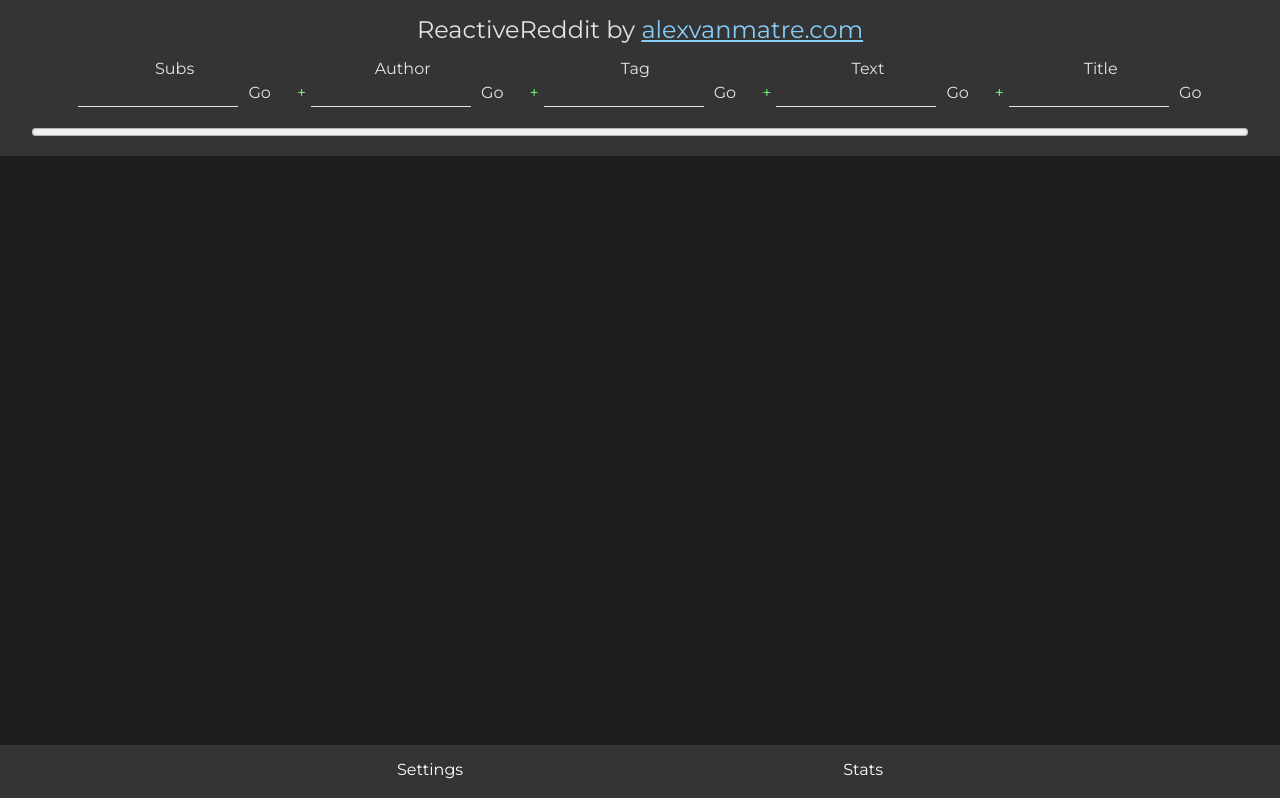
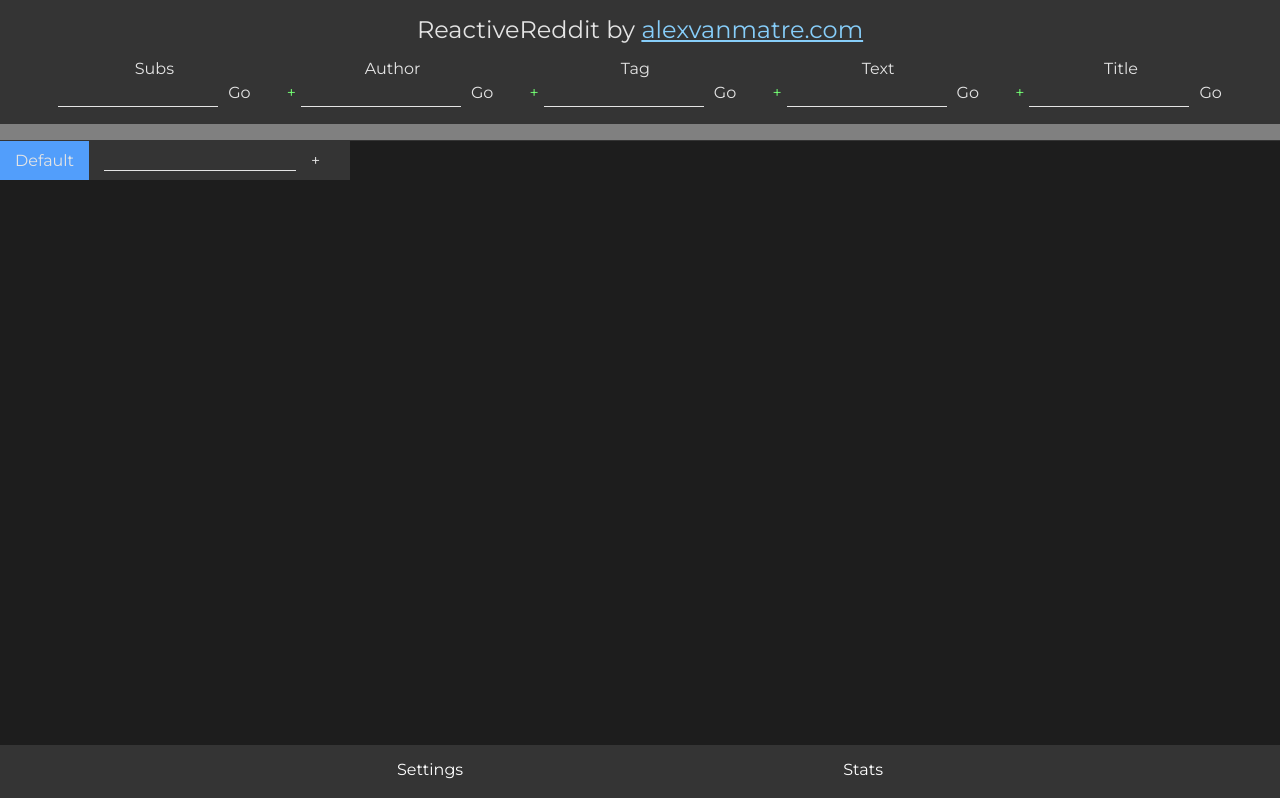
Before and after one commit to alexjvan/reactive-reddit, a React (Create React App) app: page / in a window 1280 px wide. Built offline with nearby package versions, Linux system fonts and the light colour scheme.

Commit message:
Add Groups

```diff
--- a/src/App.js
+++ b/src/App.js
@@ -15,18 +15,47 @@
   const [postQueue,] = useState(new PriorityQueue());
   const [postQueueHasData, setPostQueueHasData] = useState(false);
 
-  // TODO: Groups
-  const [subs, setSubs] = useState(() => getFromStorage('subs', [], resumeRetrieval, postQueue, setPostQueueHasData));
-  const [filters, setFilters] = useState(() => getFromStorage('filters', [], emptyValidation));
-  const [minimizedUsers, setMinimizedUsers] = useState(() => getFromStorage('minUsers', [], emptyValidation))
-  const [posts, setPosts] = useState(() => getFromStorage('posts', [], postValidation, subs, filters));
+  const [groups, setGroups] = useState(() => getFromStorage('', 'groups', [{name: 'Default', active: true}], emptyValidation));
+  const [activeGroup, setActiveGroup] = useState(null);
+
+  const [subs, setSubs] = useState(() => getFromStorage(activeGroup, 'subs', [], resumeRetrieval, postQueue, setPostQueueHasData));
+  const [filters, setFilters] = useState(() => getFromStorage(activeGroup, 'filters', [], emptyValidation));
+  const [minimizedUsers, setMinimizedUsers] = useState(() => getFromStorage(activeGroup, 'minUsers', [], emptyValidation))
+  const [posts, setPosts] = useState(() => getFromStorage(activeGroup, 'posts', [], postValidation, subs, filters));
   const grabber = useRef();
 
   const [extraDisplay, setExtraDisplay] = useState(null);
 
+  // Load objs off group
+  useEffect(
+    () => {
+      groups.forEach((group) => {
+        if(group.active) {
+          setActiveGroup(group.name);
+        }
+      });
+    },
+    [groups]
+  );
+  // Set group-data
+  // Shouldn't need to re-save, since everything is saved automatically
+  useEffect(
+    () => {
+      setSubs(getFromStorage(activeGroup, 'subs', [], resumeRetrieval, postQueue, setPostQueueHasData));
+      setFilters(getFromStorage(activeGroup, 'filters', [], emptyValidation));
+      setMinimizedUsers(getFromStorage(activeGroup, 'minUsers', [], emptyValidation))
+      setPosts(getFromStorage(activeGroup, 'posts', [], postValidation, subs, filters));
+    },
+    [activeGroup]
+  );
+
   // Save Objs
   useEffect(
-    () => putInStorage('subs', padSubs(subs, posts)),
+    () => putInStorage('', 'groups', groups),
+    [groups]
+  )
+  useEffect(
+    () => putInStorage(activeGroup, 'subs', padSubs(subs, posts)),
     [subs]
   );
   // TODO: Create some way to not constantly be updating this during retrieval
@@ -34,15 +63,15 @@
   //    or maybe check value against value 1 second ago. If different, don't set
   //      this runs into issue with multiple firing off, how do you garuntee that any of them will catch it
   useEffect(
-    () => putInStorage('posts', shrinkPosts(posts)),
+    () => putInStorage(activeGroup, 'posts', shrinkPosts(posts)),
     [posts]
   );
   useEffect(
-    () => putInStorage('filters', reduceFilters(filters)),
+    () => putInStorage(activeGroup, 'filters', reduceFilters(filters)),
     [filters]
   );
   useEffect(
-    () => putInStorage('minUsers', minimizedUsers),
+    () => putInStorage(activeGroup, 'minUsers', minimizedUsers),
     [minimizedUsers]
   );
 
@@ -64,7 +93,37 @@
       grabber.current.posts = posts;
       grabber.current.filters = filters;
     }
-  }, [subs, posts, filters]);
+  }, [activeGroup, subs, posts, filters]);
+  useEffect(() => {
+    postQueue.clear();
+    setPostQueueHasData(false); // This /should/ help with switching to/from groups
+
+    if(subs.length > 0) {
+      let early = new Date();
+      early.setMinutes(early.getMinutes() - dontGrabMinutes);
+      let earlyepoch = Math.floor(early / 1000);
+
+      subs.forEach((sub) => {
+        if (!sub.reachedEnd) {
+          postQueue.enqueue({
+            sub: sub.name,
+            ba: sub.ba.aftert3,
+            pre: false
+          }, 1);
+        }
+        if (sub.ba.beforeutc !== undefined && sub.ba.beforeutc < earlyepoch) {
+          postQueue.enqueue({
+            sub: sub.name,
+            ba: sub.ba.beforet3,
+            iterations: 0,
+            pre: true
+          }, 2);
+        }
+      });
+
+      setPostQueueHasData(true);
+    }
+  }, [activeGroup]);
 
   // Run search
   useEffect(
@@ -111,6 +170,10 @@
   return (
     <>
       <Head
+        groups={groups}
+        setGroups={setGroups}
+        activeGroup={activeGroup}
+        setActiveGroup={setActiveGroup}
         subs={subs}
         setSubs={setSubs}
         filters={filters}
--- a/src/app/PriorityQueue.js
+++ b/src/app/PriorityQueue.js
@@ -69,4 +69,8 @@
     isEmpty() {
         return this.heap.length === 0;
     }
+
+    clear() {
+        this.heap = [];
+    }
 }
--- a/src/app/filters.js
+++ b/src/app/filters.js
@@ -17,6 +17,7 @@
     //      %length%
     //      %imageCount%
     //      %end%
+    //      # - number
 
     let checkAgainst = '';
     switch (category) {
--- a/src/app/grabber/Grabber.js
+++ b/src/app/grabber/Grabber.js
@@ -2,6 +2,8 @@
 import { filterCheck } from "../filters";
 import { getSub } from "../subHelpers";
 
+// TODO: It seems like there is some race condition where multiple of these grabLoops are happening at the same time
+//    Not sure if its the interval issue again, or if somehow the loop is calling itself multiple times?
 export default class Grabber {
     constructor(
         subs,
@@ -180,8 +182,6 @@
     }
 
     // Exported since this is used in sub-validation
-
-
     finishRetrieval(
         sub,
         reason,
--- a/src/app/storage/storage.js
+++ b/src/app/storage/storage.js
@@ -1,7 +1,7 @@
 const lzstring = require('lz-string');
 
-export function getFromStorage(key, fallback, validation, extraOne, extraTwo) {
-    let stored = localStorage.getItem(key);
+export function getFromStorage(group, key, fallback, validation, extraOne, extraTwo) {
+    let stored = localStorage.getItem(group+key);
     if (!stored) return fallback; // `null` or `''` case handled here
 
     let decoded = lzstring.decompress(stored);
@@ -11,20 +11,20 @@
         let data = JSON.parse(decoded);
         return validation ? validation(data, fallback, extraOne, extraTwo) : data;
     } catch (error) {
-        console.error(`Error parsing localStorage key "${key}":`, error);
+        console.error(`Error parsing localStorage key "${group+key}":`, error);
         return fallback;
     }
 }
 
-export function putInStorage(key, obj) {
+export function putInStorage(group, key, obj) {
     if (obj === null || obj === undefined) {
-        localStorage.removeItem(key); // Clean up storage for null values
+        localStorage.removeItem(group+key); // Clean up storage for null values
         return;
     }
 
     try {
-        localStorage.setItem(key, lzstring.compress(JSON.stringify(obj)));
+        localStorage.setItem(group+key, lzstring.compress(JSON.stringify(obj)));
     } catch (error) {
-        console.error(`Error storing key "${key}" in localStorage:`, error);
+        console.error(`Error storing key "${group+key}" in localStorage:`, error);
     }
 }
--- a/src/body/Body.css
+++ b/src/body/Body.css
@@ -1,7 +1,7 @@
 #body {
     background-color: var(--dark-secondary);
     color: var(--light-primary);
-    height: calc(100vh - 210.666px);
+    height: calc(100vh - 235px);
     overflow-x: hidden;
     overflow-y: scroll;
     width: 100%;
--- a/src/extra-content/settings/Settings.js
+++ b/src/extra-content/settings/Settings.js
@@ -30,6 +30,10 @@
     // TODO: Actual settings
     //      - Auto-refresh
 
+    // TODO: Groups
+    //    - Remove groups
+    //    - Transfer subs to different groups
+
     // TODO: Rewrite SettingsSection to handle "extra info", ex: filters' category
     return (
         <div id="settings">
--- /dev/null
+++ b/src/header/GroupSelector.js
@@ -0,0 +1,84 @@
+import React, { useMemo, useState } from 'react';
+
+export default function GroupSelector({
+  groups,
+  setGroups,
+  activeGroup,
+  setActiveGroup
+}) {
+  const [inputValue, setInputValue] = useState('');
+
+  function handleChange(e) {
+      setInputValue(e.target.value);
+  }
+
+  function handleKeyDown(e) {
+      if (e.key === "Enter") {
+          handleSubmit();
+      }
+  };
+
+  function handleSubmit() {
+      newGroup(inputValue);
+      setInputValue('');
+  }
+
+  function newGroup(newGroup) {
+      setGroups((old) => {
+          var newGroupObj = {name: newGroup, active:true}
+          var oldGroups = old.map((oldg) => {
+              if(oldg.active) {
+                oldg.active = false;
+              }
+
+              return oldg;
+          });
+
+          return [...oldGroups, newGroupObj]
+      });
+  }
+
+  function changeActive(oldGroup, newGroup) {
+      setGroups((old) => old.map((oldg) => {
+          if(oldg.name == oldGroup) {
+            oldg.active = false;
+          } else if(oldg.name == newGroup) {
+            oldg.active = true;
+          }
+
+          return oldg;
+      }));
+  }
+
+  const groupDisplay = useMemo(
+    () => groups.map((group) => {
+      return <button
+          key={'group'+group.name}
+          className={`groupButton clickable ${group.active ? 'active' : ''}`}
+          onClick={() => changeActive(activeGroup, group.name)}
+      >
+          {group.name}
+      </button>
+    }),
+    [groups, activeGroup]
+  );
+
+  return <div id='groupsBar'>
+    {groupDisplay}
+    <div className='newGroup'>
+      <input
+          className='newGroup-input'
+          value={inputValue}
+          onChange={handleChange}
+          onKeyDown={handleKeyDown}
+      />
+      <button
+          key='newGroupButton'
+          className='groupButton clickable'
+          onClick={handleSubmit}
+      >
+        +
+      </button>
+    </div>
+  </div>;
+}
--- a/src/header/Head.css
+++ b/src/header/Head.css
@@ -1,8 +1,8 @@
 #header {
     background-color: var(--dark-primary);
     color: var(--light-primary);
-    padding: 15px 2.5%;
-    width: 95%;
+    padding: 15px 0px 0px 0px;
+    width: 100%;
 }
     #title {
         display: block;
@@ -65,5 +65,37 @@
                     padding: 5px;
                 }
     #header progress {
+        border-radius: 0px;
         width: 100%;
     }
+    #groupsBar {
+        background-color: var(--dark-secondary);
+        display: flex;
+        width: 100%;
+    }
+      .groupButton {
+          background-color: var(--dark-primary);
+          color: var(--light-primary);
+          border: 0px;
+          font-family: 'Montserrat', verdana, arial, sans-serif;
+          font-size: 16px;
+          padding: 5px 15px;
+      }
+        .groupButton:hover {
+            background-color: var(--accent);
+        }
+        .groupButton.active {
+            background-color: var(--accent);
+        }
+      .newGroup {
+          background-color: var(--dark-primary);
+          padding: 5px 15px;
+      }
+        .newGroup-input {
+            background-color: var(--dark-primary);
+            border: 0px;
+            border-bottom: 1px solid var(--light-primary);
+            color: var(--light-primary);
+            font-family: 'Montserrat', verdana, arial, sans-serif;
+            font-size: 16px;
+        }
--- a/src/header/Head.js
+++ b/src/header/Head.js
@@ -1,10 +1,15 @@
 import './Head.css';
+import GroupSelector from './GroupSelector.js';
 import QuickAdd from './QuickAdd.js';
 import { randSixHash } from '../app/colors.js';
 import { filterCheck } from '../app/filters.js';
 import { useMemo } from 'react';
 
 export default function Head({
+    groups,
+    setGroups,
+    activeGroup,
+    setActiveGroup,
     subs,
     setSubs,
     filters,
@@ -33,6 +38,11 @@
             return null;
 
         if (section === "Subs") {
+          // TODO: Settings to start retrieval on adding sub
+          //    Right now how this works is that it assumes if data is already in the grabber,
+          //    we don't need to restart grabbing.
+          //
+          //    This causes issues with the groups though, especially with new groups
           let updates = input.split(',');
           updates.forEach((addition) => {
               let contains = subs.includes(addition);
@@ -88,6 +98,15 @@
         }
     }
 
+    const groupSelection = useMemo(() => {
+      return <GroupSelector
+        groups = {groups}
+        setGroups = {setGroups}
+        activeGroup = {activeGroup}
+        setActiveGroup = {setActiveGroup}
+      />
+    }, [groups, activeGroup]);
+
     const progressBar = useMemo(() => {
         const maxProgress = subs.length * 2;
 
@@ -106,6 +125,7 @@
                 {quickAddSection}
             </div>
             {progressBar}
+            {groupSelection}
         </div>
     );
 }
```
Lines whose indentation alone changed are shown as unchanged.
